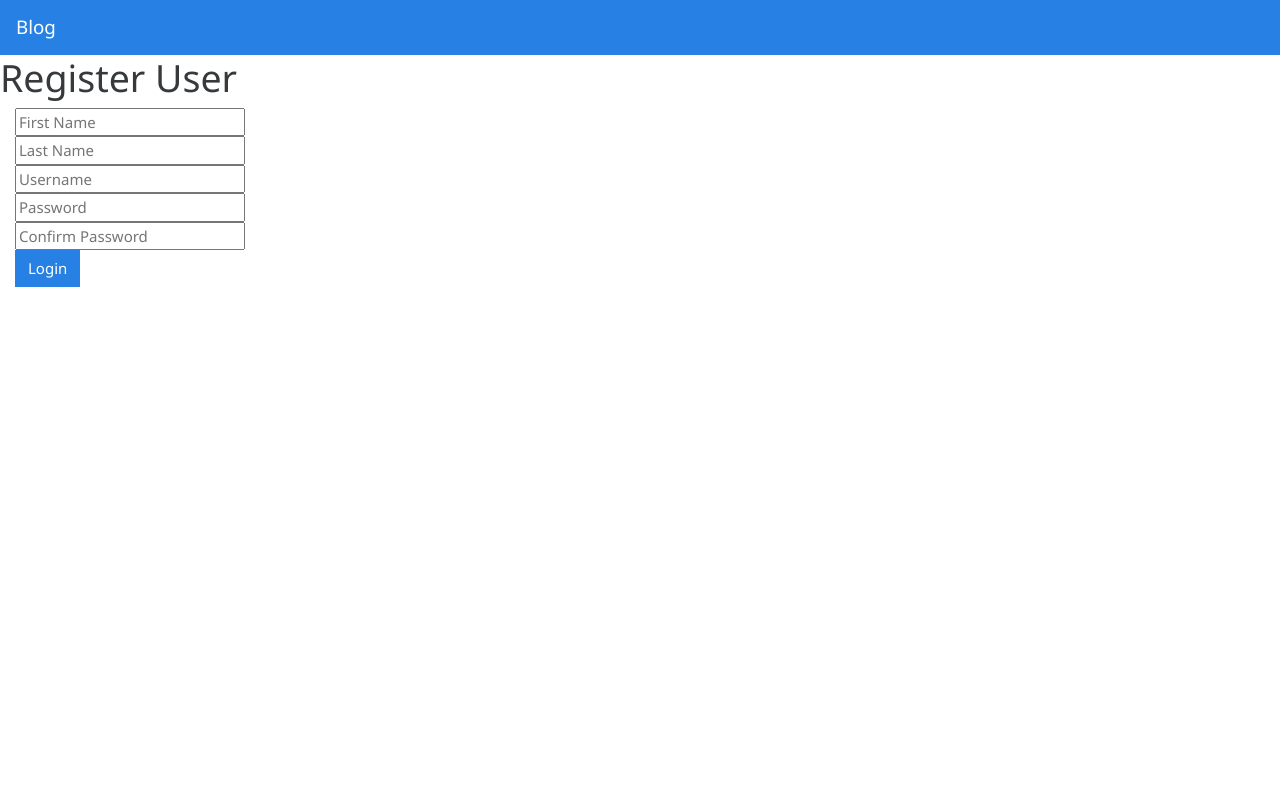
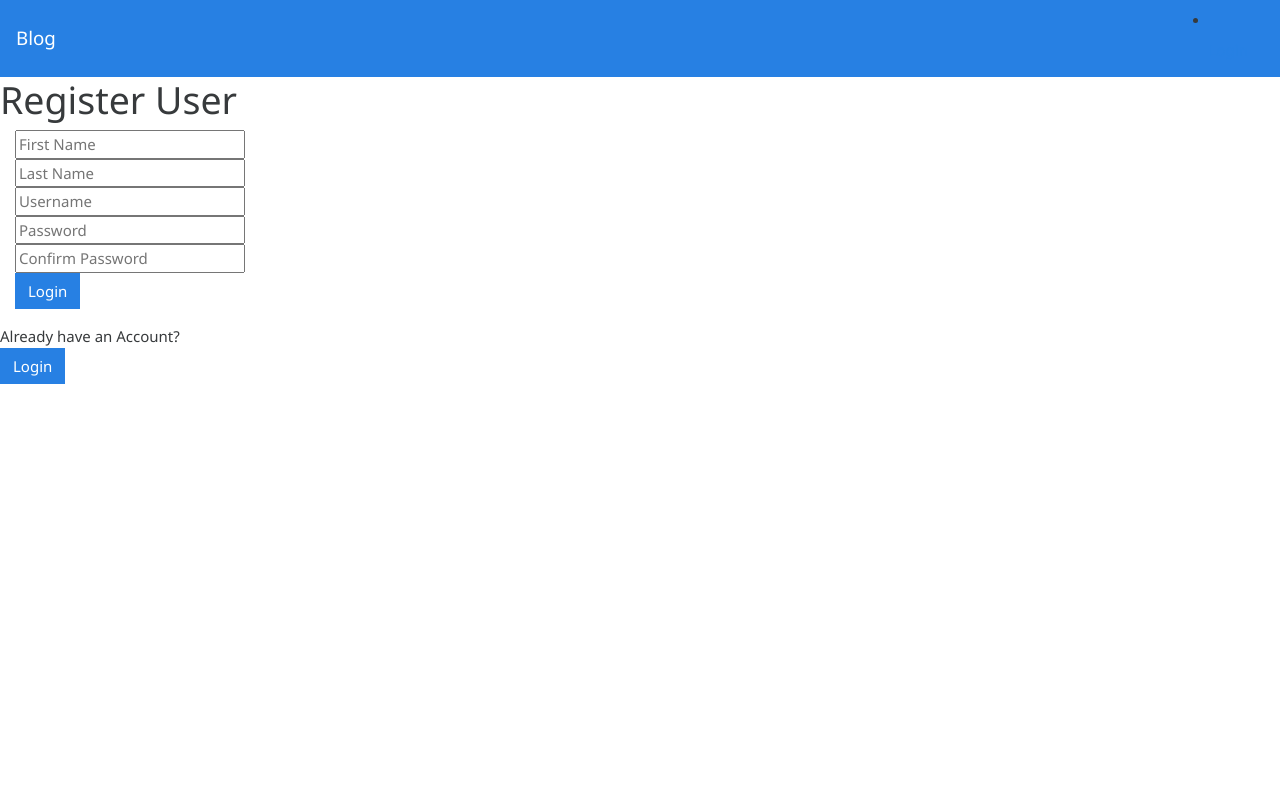
Before and after one commit to ishanjoshi02/trial-flask-blog-app, a Flask app: page /register in a window 1280 px wide. Run offline with Flask 2, Linux system fonts and the light colour scheme; some libraries are stand-ins or nearby versions.

Commit message:
finished

```diff
--- a/app.py
+++ b/app.py
@@ -25,6 +25,7 @@
 app.config.from_pyfile('instance/config.py')
 
 login_manager.init_app(app)
+login_manager.login_view="/login"
 
 @app.route("/")
 @login_required
@@ -35,6 +36,16 @@
         print(blog)
     return render_template("index.html",name=current_user.name, blogs=blogs)
 
+# def is_logged_in(a_func):
+
+#     def internal_function():
+
+
+
+#         a_func()
+#     if current_user and current_user.is_authenticated:
+#         return redirect('/')
+#     return internal_function
 
 @login_manager.user_loader
 def load_user(user_id):
@@ -43,7 +54,11 @@
     else:
         return None
 @app.route("/login", methods=["GET" ,"POST"])
+# @is_logged_in
 def login():
+
+    if current_user.is_authenticated:
+        return redirect('/')
         # Handle User input code (if request.form)
     if request.form:
 
@@ -57,10 +72,12 @@
         for row in query:
 
             if row.password == password:
-                login_user(row)
+                login_user(row, remember=True)
                 return redirect("/")
 
     return render_template("login.html")
+
+
 
 @app.route("/logout")
 @login_required
@@ -69,8 +86,11 @@
     return redirect('/login')
 
 @app.route("/register", methods=["GET", "POST"])
+# @is_logged_in
 def registerUser():
 
+    if current_user.is_authenticated:
+        return redirect('/')
     if request.form:
 
         form = request.form
@@ -88,7 +108,7 @@
             session.add(new_user)
             session.commit()
             print(new_user.user_id)
-            login_user(new_user)
+            login_user(new_user, remember=True)
             return redirect("/")
 
     return render_template("register.html")
--- a/templates/base.html
+++ b/templates/base.html
@@ -13,7 +13,18 @@
 <body>
     <nav class="navbar navbar-expand-lg navbar-dark bg-primary">
         <a class="navbar-brand" href="/">Blog</a>
-
+        <div class="collapse navbar-collapse"></div>
+        <ul class="navbar-nav mr-auto"></ul>
+            <li class="nav-item">
+                {% if current_user.is_authenticated %}
+                    <a class="nav-link" href="/logout">Logout</a>
+                {% else %}
+                    <a class="nav-link"  href="/login">Login</a>
+                {% endif %}
+            </li>
+        </ul>
+    </div>
+        </nav>
     </nav>
     {% block bodyBlock %}{% endblock  %}
 </body>
--- a/templates/login.html
+++ b/templates/login.html
@@ -9,4 +9,6 @@
                 <button role='submit'>Login</button>
             </div>
     </form>
+    Don't have an Account?
+    <br /><a href="/register">Register Now</a>
 {% endblock %}
--- a/templates/register.html
+++ b/templates/register.html
@@ -12,4 +12,9 @@
             <button class="btn btn-primary" role='submit'>Login</button>
         </div>
 </form>
+Already have an Account?
+<br />
+<a class="btn btn-primary" href='/login'>
+   Login
+</a>
 {% endblock %}
```
